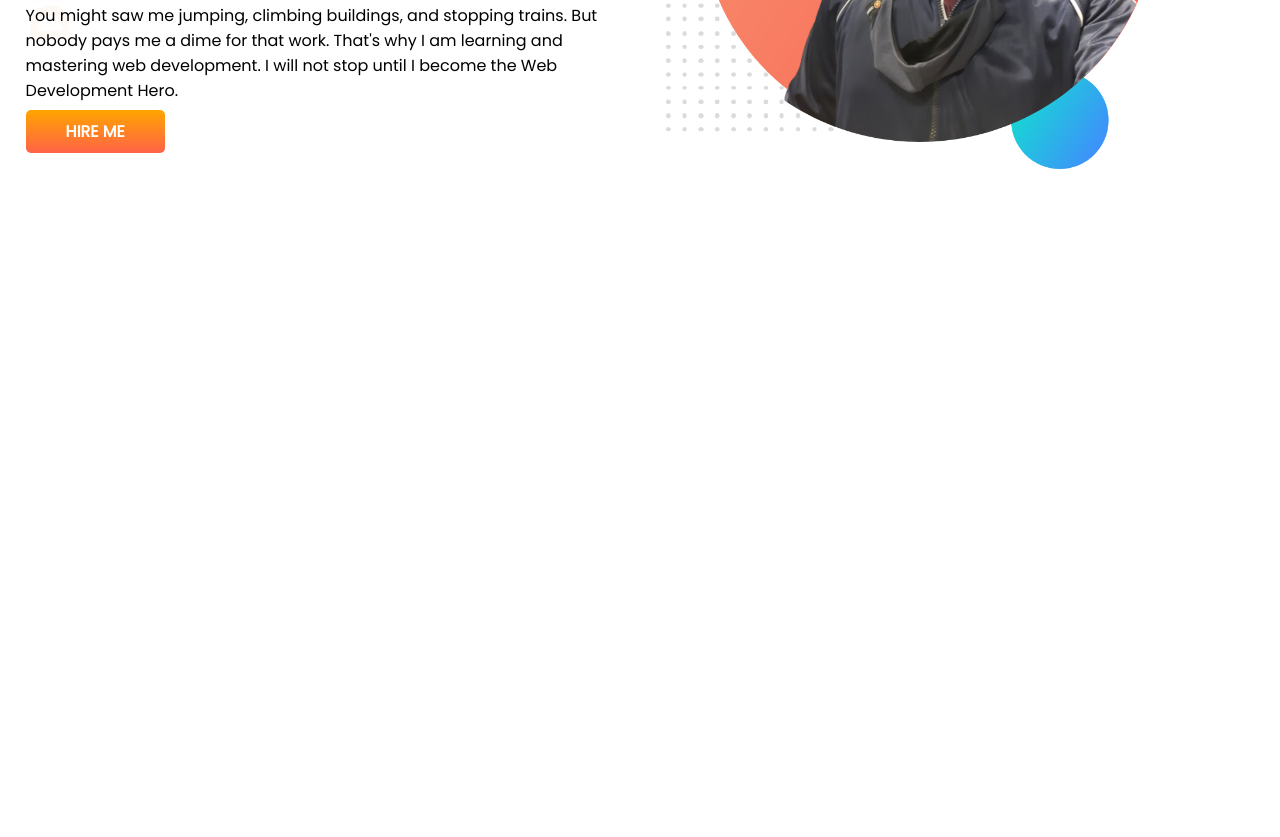
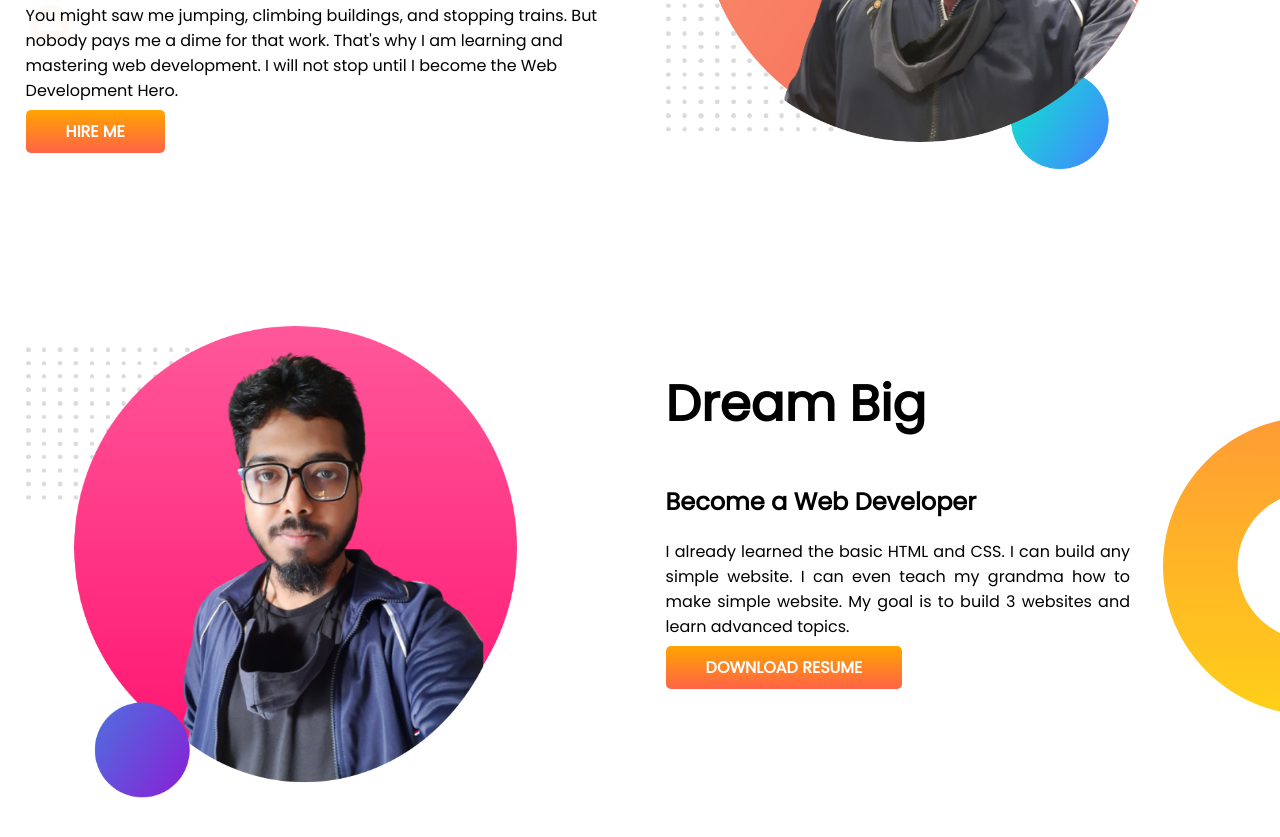
Before and after one commit to rakib099/developer-portfolio, a plain HTML site: page index.html in a window 1280 px wide. Shown: the part 319-1156 px from the top of the page. Before the commit the page ends 800 px from the top, so only its background shows below. Drawn offline with Linux system fonts and the light colour scheme.

Commit message:
dream added

```diff
--- a/index.html
+++ b/index.html
@@ -29,6 +29,18 @@
             <img src="images/rakib-pic-with-bg.png" alt="">
         </div>
     </section>
+    <section class="dream-big">
+        <div class="half-width">
+            <img src="images/rakib2.png" alt="">
+        </div>
+
+        <div class="half-width">
+            <h1>Dream Big</h1>
+            <h2>Become a Web Developer</h2>
+            <p class="dream-text">I already learned the basic HTML and CSS. I can build any simple website. I can even teach my grandma how to make simple website. My goal is to build 3 websites and learn advanced topics.</p>
+            <a class="link-button" href="#" target="_blank">DOWNLOAD RESUME</a>
+        </div>
+    </section>
 </body>
 
 </html>
--- a/style.css
+++ b/style.css
@@ -13,6 +13,7 @@ h1 {
 
 section {
     display: flex;
+    margin-bottom: 150px;
 }
 
 .half-width {
@@ -37,3 +38,14 @@ section {
     background-image: url(images/top-banner.png);
     background-repeat: no-repeat;
 }
+
+.dream-big {
+    background-image: url(images/dream-bg.png);
+    background-repeat: no-repeat;
+    background-position: right;
+}
+/* .dream-text is my contribution*/
+.dream-text {
+    padding-right: 150px;
+    text-align: justify;
+}
```
Also changed, not shown: images/rakib2.png (added).
